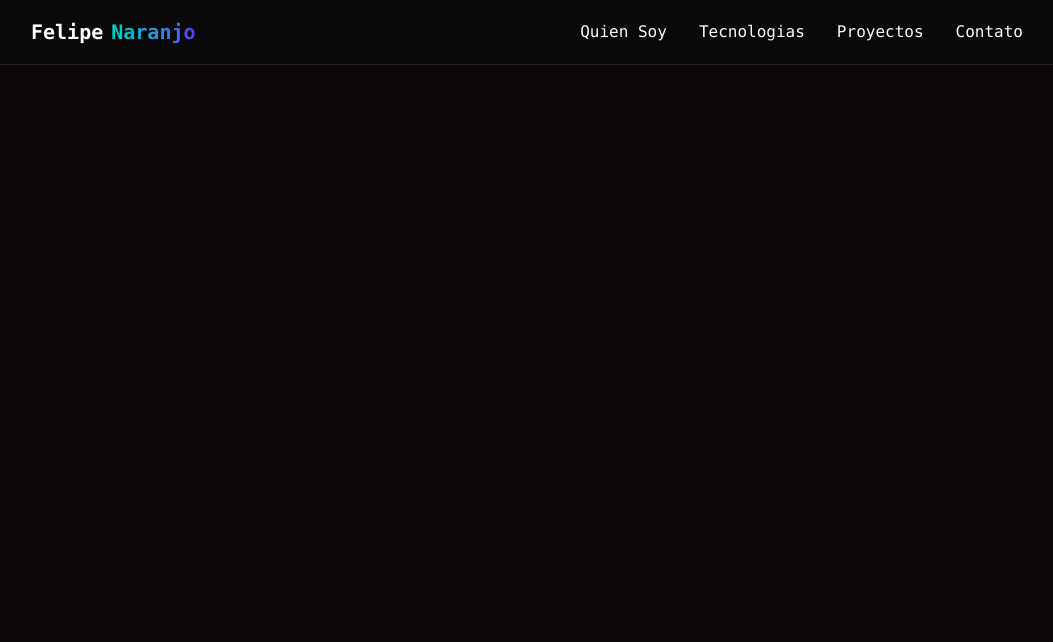
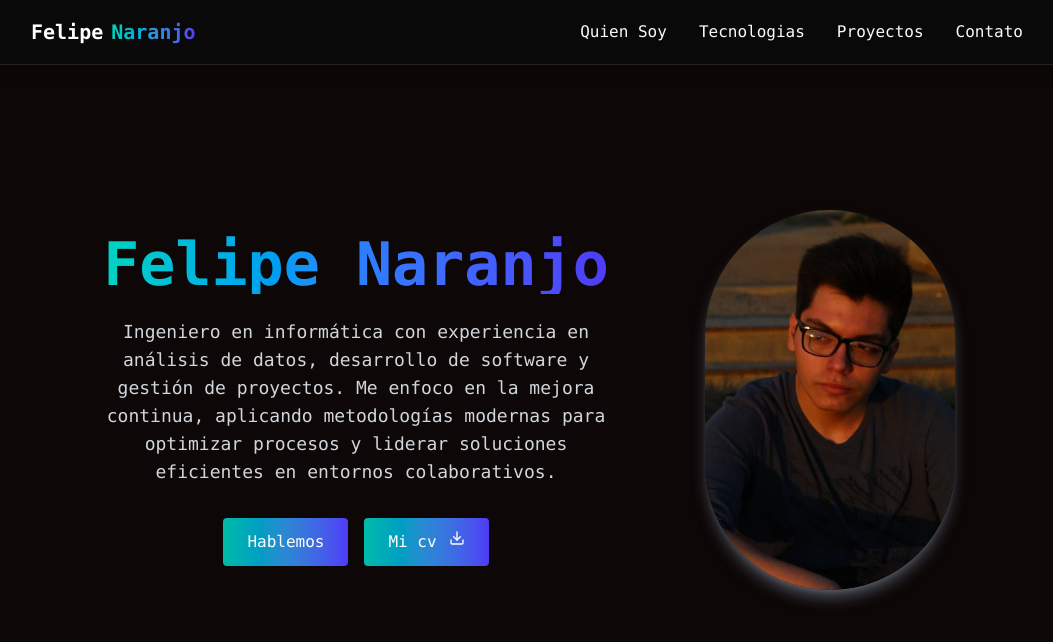
Before and after one commit to felipeignacio1704/Portafolio, a React (Vite) app: page / in a window 1280 px wide. Shown: the top 642 px of the page, without its empty margins (113-1166 px from the left). Built offline with nearby package versions, Linux system fonts and the light colour scheme.

Commit message:
Presentacion con comentarios OK

```diff
--- a/src/App.jsx
+++ b/src/App.jsx
@@ -1,7 +1,8 @@
 // importaciones de otros elementos o secciones para la pagina principal
-import PantallaCarga from "./PantallaCarga"
+import PantallaCarga from "./Ui/PantallaCarga"
 import MenuCelular from "./Ui/MenuCelular"
 import Navbar from "./Ui/Navbar"
+import QuienSoy from "./sections/QuienSoy"
 import { useState } from "react"
 
 
@@ -16,6 +17,7 @@ function App() {
       {!isLoading && <PantallaCarga onComplete={() => setIsLoading(true)} />}
       <Navbar isMenuOpen={isMenuOpen} setIsMenuOpen={setIsMenuOpen} />
       <MenuCelular isMenuOpen={isMenuOpen} setIsMenuOpen={setIsMenuOpen} />
+      <QuienSoy />
     </>
   )
 
--- a/src/Ui/Logo.jsx
+++ b/src/Ui/Logo.jsx
@@ -3,7 +3,7 @@ import React from 'react'
 export default function Logo() {
   return (
     <div>
-      <a href="#Resumen" className='font-mono text-xl font-bold text-white'>
+      <a href="#QuienSoy" className='font-mono text-xl font-bold text-white'>
         Felipe
         <span className='bg-gradient-to-r ml-2 from-teal-400 via-blue to-indigo-600 bg-clip-text text-transparent'>Naranjo</span>
       </a>
--- a/src/Ui/MenuCelular.jsx
+++ b/src/Ui/MenuCelular.jsx
@@ -12,7 +12,7 @@ export default function MenuCelular({ isMenuOpen, setIsMenuOpen }) {
         <ImCross className='text-white' />
       </button>
       {/* navegadores */}
-      <a onClick={() => setIsMenuOpen(false)} href="#Resumen" className={` text-2x1 font semibold text-white my-4 transform transition-transform duration-300  ${isMenuOpen ? "opacity-100 translate-y-0" : "opacity-0 translate-y-5"}`}>Quien Soy</a>
+      <a onClick={() => setIsMenuOpen(false)} href="#QuienSoy" className={` text-2x1 font semibold text-white my-4 transform transition-transform duration-300  ${isMenuOpen ? "opacity-100 translate-y-0" : "opacity-0 translate-y-5"}`}>Quien Soy</a>
       <a onClick={() => setIsMenuOpen(false)} href="#MyStack" className={` text-2x1 font semibold text-white my-4 transform transition-transform duration-300 ${isMenuOpen ? "opacity-100 translate-y-0" : "opacity-0 translate-y-5"}`}>Tecnologias</a>
       <a onClick={() => setIsMenuOpen(false)} href="#Projects" className={` text-2x1 font semibold text-white my-4 transform transition-transform duration-300 ${isMenuOpen ? "opacity-100 translate-y-0" : "opacity-0 translate-y-5"}`}>Proyectos</a>
       <a onClick={() => setIsMenuOpen(false)} href="#Contact" className={` text-2x1 font semibold text-white my-4 transform transition-transform duration-300 ${isMenuOpen ? "opacity-100 translate-y-0" : "opacity-0 translate-y-5"}`}>Contato</a>
--- a/src/Ui/Navbar.jsx
+++ b/src/Ui/Navbar.jsx
@@ -26,7 +26,7 @@ export default function Navbar({ isMenuOpen, setIsMenuOpen }) {
           <div className="flex md:flex items-center space-x-8">
             <div className="hidden md:flex items-center space-x-8">
               {/* navegadores */}
-              <a href="#Resumen" className='text-gray-50 hover:text-xl hover:text-white transition-all'>Quien Soy</a>
+              <a href="#QuienSoy" className='text-gray-50 hover:text-xl hover:text-white transition-all'>Quien Soy</a>
               <a href="#MyStack" className='text-gray-50 hover:text-xl hover:text-white transition-all'>Tecnologias</a>
               <a href="#Projects" className='text-gray-50 hover:text-xl hover:text-white transition-all'>Proyectos</a>
               <a href="#Contact" className='text-gray-50 hover:text-xl hover:text-white transition-all'>Contato</a>
--- a/src/sections/QuienSoy.jsx
+++ b/src/sections/QuienSoy.jsx
@@ -1,9 +1,35 @@
 import React from 'react'
+import Foto from '../assets/Foto.jpeg'
+import { FiDownload } from "react-icons/fi";
+import cv from "../assets/Cv.pdf"
 
-export default function Resumen() {
+export default function QuienSoy() {
   return (
-    <div>
-
-    </div>
+    // Sección principal con ID para navegación. Usa flexbox para distribuir contenido vertical u horizontalmente.
+    <section id="#QuienSoy" className='min-h-screen flex flex-col justify-center items-center lg:flex-row-reverse gap-9 lg:gap-15'>
+      <div className='text-center z-10 px-4'>
+        <img className='h-[380px] w-[300px] border-0 mt-20 rounded-full shadow-lg shadow-gray-500/70 lg:m-0 lg:max-w-[250px] object-cover object-bottom hover:translate-y-1 transition-all' src={Foto} alt="Felipe Naranjo"
+        />
+      </div>
+      <div className='text-center font-mono z-10 px-4'>
+        <h1 className='text-4xl md:text-5xl lg:text-6xl lg:max-w-w[500px] font-semibold mb-6 px-1 bg-gradient-to-r from-teal-400 via-blue-500 to-indigo-600 bg-clip-text text-transparent leading-right'>Felipe Naranjo</h1>
+        <p className='text-gray-300 text-lg mb-8 max-w-lg mx-auto'>
+          Ingeniero en informática con experiencia en análisis de datos, desarrollo de software y gestión de proyectos. Me enfoco en la mejora continua, aplicando metodologías modernas para optimizar procesos y liderar soluciones eficientes en entornos colaborativos.
+        </p>
+        <div className='flex justify-center items-center space-x-4'>
+          <a className='bg-gradient-to-r flex flex-row from-teal-500 to-indigo-600 py-3 px-6 rounded hover:-translate-y-1 hover:shadow-[0_0_15px_rgba(59,130,246,0.4)] font-medium transition relative overflow-hidden text-white' href="#Contact">
+            Hablemos
+          </a>
+          {/* Botón de descarga del CV con ícono */}
+          <a className='bg-gradient-to-r flex flex-row from-teal-500 to-indigo-600 py-3 px-6 rounded hover:-translate-y-1 hover:shadow-[0_0_15px_rgba(59,130,246,0.4)] font-medium transition relative overflow-hidden text-white' href={cv}
+            download>
+            <p>Mi cv</p>
+            <span className='h-5 ml-3 text2xl text-white'>
+              <FiDownload />
+            </span>
+          </a>
+        </div>
+      </div>
+    </section>
   )
 }
```
Also changed, not shown: src/Ui/PantallaCarga.jsx (renamed from src/PantallaCarga.jsx), src/assets/Foto.jpeg (added), 1 other file (tests, documents, lock files or other folders).
